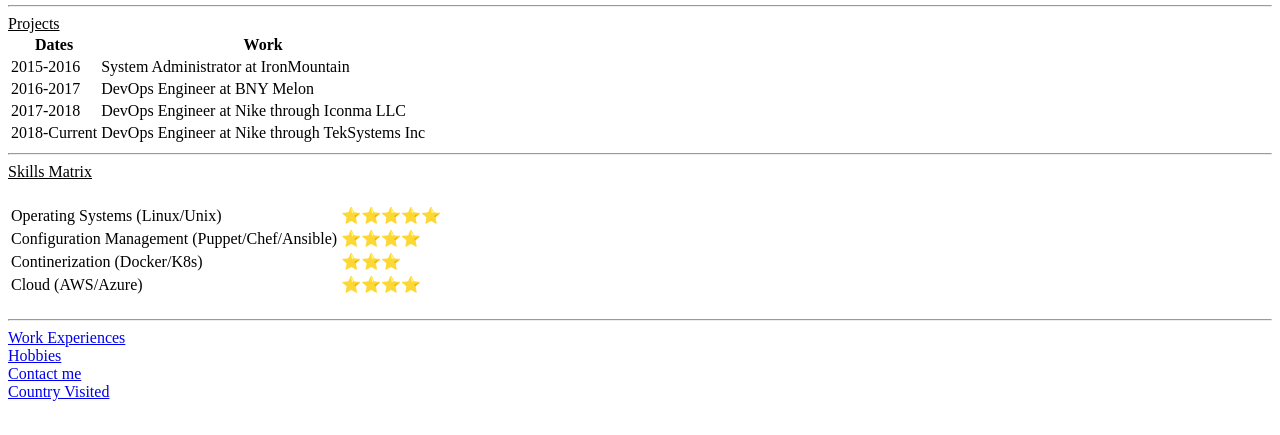
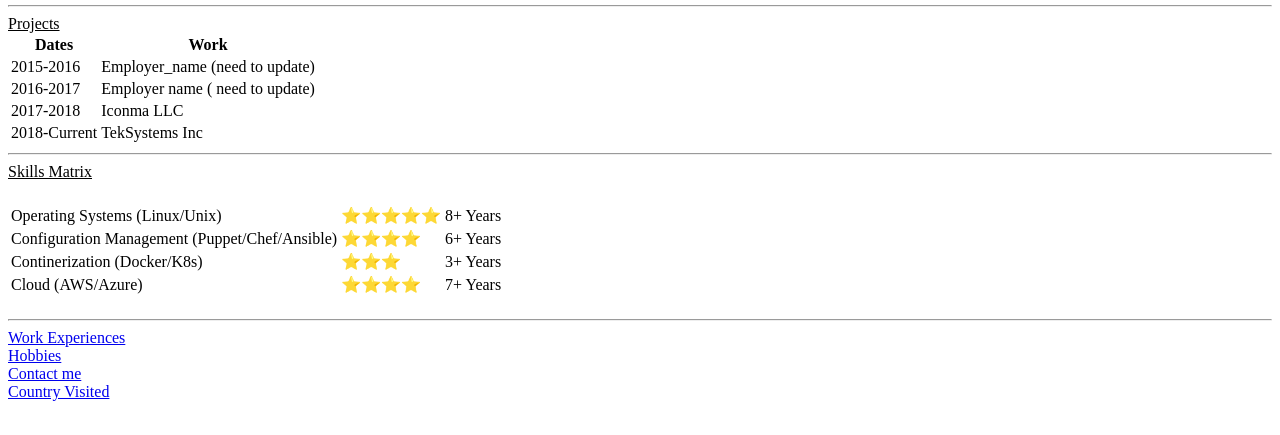
Before and after one commit to devenpdhakal/Resume, a plain HTML site: page index.html in a window 1280 px wide. Shown: the part 203-638 px from the top of the page. Drawn offline with Linux system fonts and the light colour scheme.

Commit message:
Update index.html

```diff
--- a/index.html
+++ b/index.html
@@ -27,19 +27,19 @@
         <tbody>
             <tr>
                 <td>2015-2016</td>
-                <td>System Administrator at IronMountain</td>
+                <td>Employer_name (need to update)</td>
             </tr>
             <tr>
                 <td>2016-2017</td>
-                <td>DevOps Engineer at BNY Melon</td>
+                <td>Employer name ( need to update)</td>
             </tr>
             <tr>
                 <td>2017-2018</td>
-                <td>DevOps Engineer at Nike through Iconma LLC</td>
+                <td>Iconma LLC</td>
             </tr>
             <tr>
                 <td>2018-Current</td>
-                <td>DevOps Engineer at Nike through TekSystems Inc</td>
+                <td>TekSystems Inc</td>
             </tr>
         </tbody>
     </table>
@@ -50,18 +50,23 @@
             <tr>
                 <td>Operating Systems (Linux/Unix)</td>
                 <td>⭐️⭐️⭐️⭐️⭐️</td>
+                <td>8+ Years</td>
+
             </tr>
             <tr>
                 <td>Configuration Management (Puppet/Chef/Ansible)</td>
                 <td>⭐️⭐️⭐️⭐️</td>
+                <td>6+ Years</td>
             </tr>
             <tr>
                 <td>Continerization (Docker/K8s)</td>
                 <td>⭐️⭐️⭐️</td>
+                <td>3+ Years</td>
             </tr>
             <tr>
                 <td>Cloud (AWS/Azure)</td>
                 <td>⭐️⭐️⭐️⭐️</td>
+                <td>7+ Years</td>
             </tr>
         </table>
     </h5>
```
